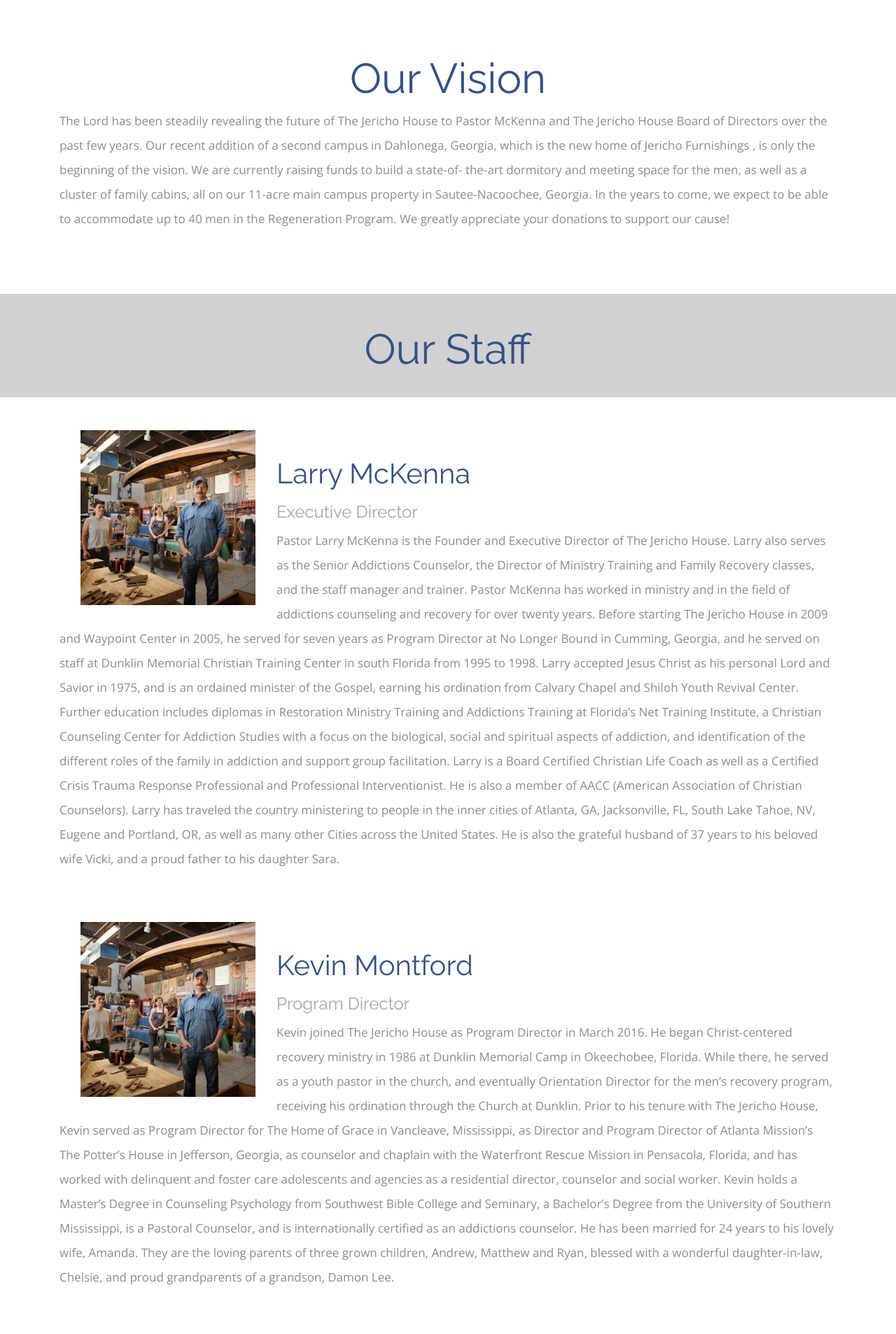
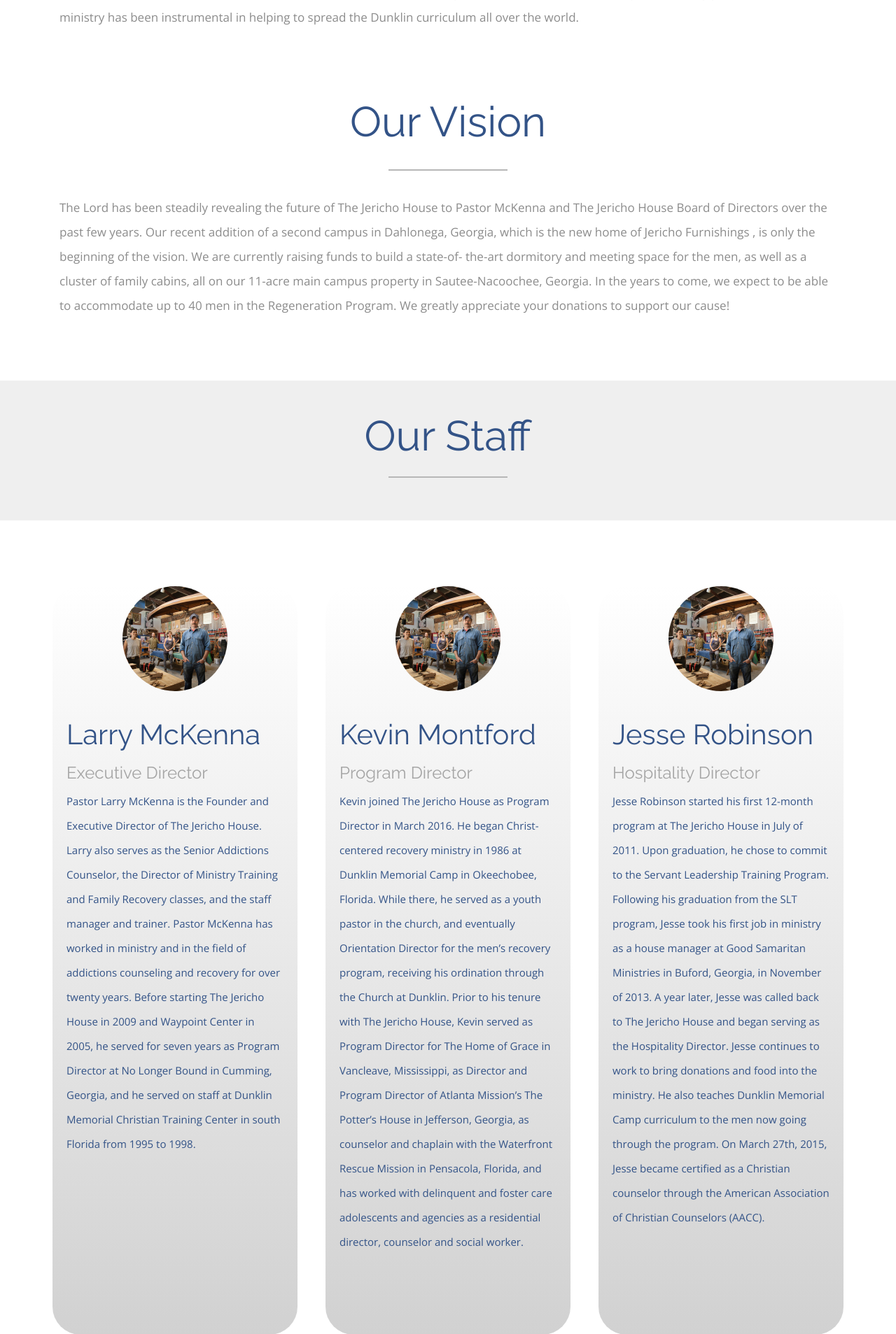
Before and after one commit to nlbstudios/Jericho, a PHP site: page /aboutus.html in a window 1280 px wide. Shown: the part 913-2820 px from the top of the page at 70% size. Run offline with PHP 8.4, Linux system fonts and the light colour scheme; some libraries are stand-ins or nearby versions.

Commit message:
Edited aboutus and industries pages

```diff
--- a/aboutus.html
+++ b/aboutus.html
@@ -38,6 +38,7 @@
 
         </div>
     </nav>
+    <div class="parallax-window" data-parallax="scroll" data-image-src="images/aboutustop5.png">
     <div class="container-fluid aboutheader_style">
         <div class="row">
             <div class="col-lg-12">
@@ -50,12 +51,14 @@
             </div>
         </div>
     </div>
+  </div>
     <div class="topslider_bottom_border"></div>
 
     <div class="container aboutsection_spacing">
         <div class="row about__text">
             <div class="col-lg-12">
                 <div class="blocktitle text-center">Our History</div>
+                <div class="titleunderline_centered"></div>
                 <p>The Jericho House was founded on September 2009 by Pastor Larry McKenna. A graduate of Dunklin Memorial Camp in Okeechobee, Florida, Pastor McKenna felt the call of the Lord to establish a safe haven for men seeking to escape the deadly
                     grips of addictions of all kinds. The Jericho House uses the same curriculum that has been saving lives at Dunklin Memorial Camp for over fifty years, and our ministry has been instrumental in helping to spread the Dunklin curriculum
                     all over the world.</p>
@@ -68,6 +71,7 @@
         <div class="row about__text">
             <div class="col-lg-12">
                 <div class="blocktitle text-center">Our Vision</div>
+                <div class="titleunderline_centered"></div>
                 <p>The Lord has been steadily revealing the future of The Jericho House to Pastor McKenna and The Jericho House Board of Directors over the past few years. Our recent addition of a second campus in Dahlonega, Georgia, which is the new home
                     of Jericho Furnishings , is only the beginning of the vision. We are currently raising funds to build a state-of- the-art dormitory and meeting space for the men, as well as a cluster of family cabins, all on our 11-acre main campus
                     property in Sautee-Nacoochee, Georgia. In the years to come, we expect to be able to accommodate up to 40 men in the Regeneration Program. We greatly appreciate your donations to support our cause!</p>
@@ -75,87 +79,80 @@
         </div>
     </div>
     <div class="ourstaff__title_div">
-      <h1 class="blocktitle text-center">Our Staff</h1>
+        <h1 class="blocktitle text-center">Our Staff</h1>
+            <div class="titleunderline_centered"></div>
     </div>
 
-    <div class="container aboutsection_spacing">
-        <div class="row staffcontent">
-            <div class="col-lg-12">
-                <div class="pull-left"><img src="images/industryplaceholder.png" alt="placeholder image" class="img-responsive staffpic"></div>
+    <div class="container">
+        <div class="row">
+            <div class="col-lg-4">
+              <div class="staffblock" id="staffgrad">
+                <div><img src="images/industryplaceholder.png" alt="placeholder image" class="img-responsive staffpic_test"></div>
                 <h1 class="staffname">Larry McKenna</h1>
-
                 <h3 class="stafftitle">Executive Director</h3>
-                <p>Pastor Larry McKenna is the Founder and Executive Director of The Jericho House. Larry also serves as the Senior Addictions Counselor, the Director of Ministry Training and Family Recovery classes, and the staff manager and trainer. Pastor
+                <p id="staffcontent">Pastor Larry McKenna is the Founder and Executive Director of The Jericho House. Larry also serves as the Senior Addictions Counselor, the Director of Ministry Training and Family Recovery classes, and the staff manager and trainer. Pastor
                     McKenna has worked in ministry and in the field of addictions counseling and recovery for over twenty years. Before starting The Jericho House in 2009 and Waypoint Center in 2005, he served for seven years as Program Director at No
-                    Longer Bound in Cumming, Georgia, and he served on staff at Dunklin Memorial Christian Training Center in south Florida from 1995 to 1998. Larry accepted Jesus Christ as his personal Lord and Savior in 1975, and is an ordained minister
-                    of the Gospel, earning his ordination from Calvary Chapel and Shiloh Youth Revival Center. Further education includes diplomas in Restoration Ministry Training and Addictions Training at Florida’s Net Training Institute, a Christian
-                    Counseling Center for Addiction Studies with a focus on the biological, social and spiritual aspects of addiction, and identification of the different roles of the family in addiction and support group facilitation. Larry is a Board
-                    Certified Christian Life Coach as well as a Certified Crisis Trauma Response Professional and Professional Interventionist. He is also a member of AACC (American Association of Christian Counselors). Larry has traveled the country
-                    ministering to people in the inner cities of Atlanta, GA, Jacksonville, FL, South Lake Tahoe, NV, Eugene and Portland, OR, as well as many other Cities across the United States. He is also the grateful husband of 37 years to his beloved
-                    wife Vicki, and a proud father to his daughter Sara.</p>
+                    Longer Bound in Cumming, Georgia, and he served on staff at Dunklin Memorial Christian Training Center in south Florida from 1995 to 1998.</p>
             </div>
+          </div>
+            <div class="col-lg-4">
+              <div class="staffblock" id="staffgrad">
+                <div><img src="images/industryplaceholder.png" alt="placeholder image" class="img-responsive staffpic_test"></div>
+                <h1 class="staffname">Kevin Montford</h1>
+                <h3 class="stafftitle">Program Director</h3>
+                <p id="staffcontent">Kevin joined The Jericho House as Program Director in March 2016. He began Christ-centered recovery ministry in 1986 at Dunklin Memorial Camp in Okeechobee, Florida. While there, he served as a youth pastor in the church, and eventually
+                    Orientation Director for the men’s recovery program, receiving his ordination through the Church at Dunklin. Prior to his tenure with The Jericho House, Kevin served as Program Director for The Home of Grace in Vancleave, Mississippi,
+                    as Director and Program Director of Atlanta Mission’s The Potter’s House in Jefferson, Georgia, as counselor and chaplain with the Waterfront Rescue Mission in Pensacola, Florida, and has worked with delinquent and foster care adolescents
+                    and agencies as a residential director, counselor and social worker. </p>
+                    </div>
+            </div>
+            <div class="col-lg-4">
+              <div class="staffblock " id="staffgrad">
+                <div><img src="images/industryplaceholder.png" alt="placeholder image" class="img-responsive staffpic_test"></div>
+                <h1 class="staffname">Jesse Robinson</h1>
+                <h3 class="stafftitle">Hospitality Director</h3>
+                <p id="staffcontent">Jesse Robinson started his first 12-month program at The Jericho House in July of 2011. Upon graduation, he chose to commit to the Servant Leadership Training Program. Following his graduation from the SLT program, Jesse took his first
+                    job in ministry as a house manager at Good Samaritan Ministries in Buford, Georgia, in November of 2013. A year later, Jesse was called back to The Jericho House and began serving as the Hospitality Director. Jesse continues to work
+                    to bring donations and food into the ministry. He also teaches Dunklin Memorial Camp curriculum to the men now going through the program. On March 27th, 2015, Jesse became certified as a Christian counselor through the American Association
+                    of Christian Counselors (AACC).</p>
+            </div>
+          </div>
         </div>
     </div>
-    <div class="container aboutsection_spacing">
-        <div class="row staffcontent">
-            <div class="col-lg-12">
-                <div class="pull-left"><img src="images/industryplaceholder.png" alt="placeholder image" class="img-responsive staffpic"></div>
-                <h1 class="staffname">Kevin Montford</h1><br>
-                <h3 class="stafftitle">Program Director</h3>
-                <p>Kevin joined The Jericho House as Program Director in March 2016. He began Christ-centered recovery ministry in 1986 at Dunklin Memorial Camp in Okeechobee, Florida. While there, he served as a youth pastor in the church, and eventually
-                    Orientation Director for the men’s recovery program, receiving his ordination through the Church at Dunklin. Prior to his tenure with The Jericho House, Kevin served as Program Director for The Home of Grace in Vancleave, Mississippi,
-                    as Director and Program Director of Atlanta Mission’s The Potter’s House in Jefferson, Georgia, as counselor and chaplain with the Waterfront Rescue Mission in Pensacola, Florida, and has worked with delinquent and foster care adolescents
-                    and agencies as a residential director, counselor and social worker. Kevin holds a Master’s Degree in Counseling Psychology from Southwest Bible College and Seminary, a Bachelor’s Degree from the University of Southern Mississippi,
-                    is a Pastoral Counselor, and is internationally certified as an addictions counselor. He has been married for 24 years to his lovely wife, Amanda. They are the loving parents of three grown children, Andrew, Matthew and Ryan, blessed
-                    with a wonderful daughter-in-law, Chelsie, and proud grandparents of a grandson, Damon Lee.</p>
-            </div>
-        </div>
+<div class="container">
+  <div class="row">
+    <div class="col-lg-4 col-lg-offset-1">
+      <div class="staffblock" id="staffgrad">
+        <div><img src="images/industryplaceholder.png" alt="placeholder image" class="img-responsive staffpic_test"></div>
+        <h1 class="staffname">Brantley Tribble</h1>
+        <h3 class="stafftitle">Administration Director</h3>
+        <p id="staffcontent">Brantley Tribble entered The Jericho House Regeneration Program on November 3, 2014. Months before his graduation in November of 2015, Brantley heard the calling of God to continue serving the program as a Servant Leadership Trainee. Brantley
+            joined The Jericho House as a full-time staff member May 1, 2016 and serves as the Administration Director. As a client in the program, Brantley joined in the efforts to prepare for The Jericho House 2015 Annual Golf Tournament. It
+            was at this time that Brantley demonstrated his administrative gifting. He continued to work in the office for the remainder of his 12-month program, where he learned program policies and procedures and administrative functions including
+            financial, legal, and medical processes. After becoming a Servant Leader, Brantley assisted in record keeping and financial management for The Jericho House.</p>
+
+      </div>
+
     </div>
-    <div class="container aboutsection_spacing">
-        <div class="row staffcontent">
-            <div class="col-lg-12">
-                <div class="pull-left"><img src="images/industryplaceholder.png" alt="placeholder image" class="img-responsive staffpic"></div>
-                <h1 class="staffname">Jesse Robinson</h1><br>
-                <h3 class="stafftitle">Hospitality Director</h3>
-                <p>Jesse Robinson started his first 12-month program at The Jericho House in July of 2011. Upon graduation, he chose to commit to the Servant Leadership Training Program. Following his graduation from the SLT program, Jesse took his first
-                    job in ministry as a house manager at Good Samaritan Ministries in Buford, Georgia, in November of 2013. A year later, Jesse was called back to The Jericho House and began serving as the Hospitality Director. Jesse continues to work
-                    to bring donations and food into the ministry. He also teaches Dunklin Memorial Camp curriculum to the men now going through the program. On March 27th, 2015, Jesse became certified as a Christian counselor through the American Association
-                    of Christian Counselors (AACC). Jesse is recently married to his beloved Maeve. Her work and service lies at a women’s ministry called Freedom Hill: A Recovery Home for Women, located in Demorest, Georgia. Jesse and Maeve know their
-                    calling is in Christ-centered recovery. They plan to further their education in the field of recovery, travel to bring the message and tools of healing through Christ to others, and hopefully start a family someday.</p>
-            </div>
-        </div>
+    <div class="col-lg-4 col-lg-offset-2">
+      <div class="staffblock" id="staffgrad">
+        <div><img src="images/industryplaceholder.png" alt="placeholder image" class="img-responsive staffpic_test"></div>
+        <h1 class="staffname">Joel Beauchamp</h1>
+        <h3 class="stafftitle">Foriegn Missions</h3>
+        <p id="staffcontent">In 2008 Joel attended the Waypoint Center's 12 month regeneration program where he first met Pastor Larry McKenna. Upon completing the program Joel stayed for the Servant Leadership Training and heard the call to be in full time ministry
+            helping others lost in addiction find the loving healing relationship that Jesus Christ offers. Joel remained at Waypoint Center and served various roles, including as a member of staff and the Board of Directors. Joel has been mentored
+            and discipled in all phases of the Dunklin Model Curriculum used at The Jericho House which includes Orientation, Regeneration, Inner Healing, Discipleship, Servant Leadership Training and Family Recovery.</p>
+      </div>
+
     </div>
-    <div class="container aboutsection_spacing">
-        <div class="row staffcontent">
-            <div class="col-lg-12">
-                <div class="pull-left"><img src="images/industryplaceholder.png" alt="placeholder image" class="img-responsive staffpic"></div>
-                <h1 class="staffname">Brantley Tribble</h1><br>
-                <h3 class="stafftitle">Administration Director</h3>
-                <p>Brantley Tribble entered The Jericho House Regeneration Program on November 3, 2014. Months before his graduation in November of 2015, Brantley heard the calling of God to continue serving the program as a Servant Leadership Trainee. Brantley
-                    joined The Jericho House as a full-time staff member May 1, 2016 and serves as the Administration Director. As a client in the program, Brantley joined in the efforts to prepare for The Jericho House 2015 Annual Golf Tournament. It
-                    was at this time that Brantley demonstrated his administrative gifting. He continued to work in the office for the remainder of his 12-month program, where he learned program policies and procedures and administrative functions including
-                    financial, legal, and medical processes. After becoming a Servant Leader, Brantley assisted in record keeping and financial management for The Jericho House. Brantley currently participates in many other aspects of The Jericho House’s
-                    operations, including teaching class, helping with IT solutions, billing, and continues to serve in any added capacity required to support the ministry. He earned a Bachelor of Science in Business Management and Finance from The Georgia
-                    Institute of Technology and hopes to complete a Master’s Degree in the near future. He also aspires to earn various counseling certifications during his tenure as staff. Brantley is the loving father of a 3-year-old daughter, Adelaide,
-                    and strives to be a healthy, active father in her life.</p>
-            </div>
-        </div>
-    </div>
-    <div class="container aboutsection_spacing">
-        <div class="row staffcontent">
-            <div class="col-lg-12">
-                <div class="pull-left"><img src="images/industryplaceholder.png" alt="placeholder image" class="img-responsive staffpic"></div>
-                <h1 class="staffname">Joel Beauchamp</h1><br>
-                <h3 class="stafftitle">Foreign Missions</h3>
-                <p>In 2008 Joel attended the Waypoint Center's 12 month regeneration program where he first met Pastor Larry McKenna. Upon completing the program Joel stayed for the Servant Leadership Training and heard the call to be in full time ministry
-                    helping others lost in addiction find the loving healing relationship that Jesus Christ offers. Joel remained at Waypoint Center and served various roles, including as a member of staff and the Board of Directors. Joel has been mentored
-                    and discipled in all phases of the Dunklin Model Curriculum used at The Jericho House which includes Orientation, Regeneration, Inner Healing, Discipleship, Servant Leadership Training and Family Recovery. Joel is also certified as
-                    a Relapse Prevention Specialist with The Genesis Process. He has a B.A. in Counseling and is working on his certification as an addiction counselor with the Georgia Addiction Counselors Association. Joel's love for Jesus and his love
-                    for ministering to addicts has taken him all over the world from Georgia, Alaska, England and Kenya. Joel's favorite saying is “Jesus is a journey!” or in swahili “Jesu ni safari!” Joel lives with his wife Tara and their new addition
-                    Caroline in Commerce, GA.</p>
-            </div>
-        </div>
-    </div>
+  </div>
+
+</div>
+
+
+
+
+
     <footer class="footer-bg">
         <div class="centered-footer">
             <a href="http://www.facebook.com" class="iconlink" target="_blank"><i class="fa fa-facebook-square fa-4x footer-icons"></i></a>
--- a/style.css
+++ b/style.css
@@ -18,6 +18,7 @@
     color: #8c8c8c;
 }
 
+/* Link Styling */
 a {
     font-family: 'Open Sans', sans-serif;
     text-decoration: none;
@@ -25,7 +26,6 @@
 }
 
 a:hover {
-    /*background-color: black;*/
     color: #8c8c8c;
     text-decoration: none;
 }
@@ -43,6 +43,12 @@
 a:-webkit-any-link {
     text-decoration: none;
 }
+
+#phonelink{
+  color:#335387;
+}
+
+/* End link styling */
 
 .blocktitle {
     font-family: 'Raleway';
@@ -100,7 +106,7 @@
 .navbar-default .navbar-nav li a:hover, .navbar-default .navbar-nav>li>a:focus {
     background-color: #335387;
     color: white;
-    border-radius:10px;
+    border-radius:8px;
 }
 
 /* End Header Styling */
@@ -307,7 +313,6 @@
 
 .aboutheader_style {
     padding: 4% 0px 4% 0px;
-    background: url(images/aboutustop5.png) no-repeat top fixed;
     height: 530px;
     display: flex;
     flex-direction: column;
@@ -374,18 +379,51 @@
 
 /* Staff Section */
 
-.stafftitle_underline {
-    width: 100%;
-    height: 3px;
-    background-color: #cccccc;
-    margin: -8px 0px 0px 20%;
+/* Test styling for staff section */
+
+.staffblock{
+  /*background-color: #d1d1d1;*/
+  padding: 0px 20px 20px 20px;
+  margin: 30px 5px 30px 5px;
+  border-radius: 40px;
+  height: 1070px;
 }
 
+.staffblock2{
+  /*background-color: #d1d1d1;*/
+  padding: 0px 10px 10px 10px;
+  margin: 30px 5px 50px 5px;
+  border-radius: 40px;
+  border-left: 2px solid #d1d1d1;
+  border-bottom: 2px solid #d1d1d1;
+  border-right: 2px solid #d1d1d1;
+  height: 1050px;
+}
+
+
+#staffgrad {
+    background: #d1d1d1; /* For browsers that do not support gradients */
+    background: -webkit-linear-gradient(white, #d1d1d1); /* For Safari 5.1 to 6.0 */
+    background: -o-linear-gradient(white, #d1d1d1); /* For Opera 11.1 to 12.0 */
+    background: -moz-linear-gradient(white, #d1d1d1); /* For Firefox 3.6 to 15 */
+    background: linear-gradient(white, #d1d1d1); /* Standard syntax (must be last) */
+}
+
+.staffpic_test{
+  width:150px;
+  border-radius:50%;
+  margin: 0px auto 0px auto;
+}
+
+/* End test styling for staff styling */
+
+
 .ourstaff__title_div{
-  background-color:#d1d1d1;
+  background-color:#efefef;
   padding:2% 0px 2% 0px;
   margin-bottom:5%;
 }
+
 
 .staffpic {
     margin: 0px 30px 20px 30px;
@@ -393,7 +431,7 @@
 }
 
 .staffname {
-    display: inline-block;
+    /*display: inline-block;*/
     font-size: 40px;
     margin: 40px 0px 0px 0px;
     color: #335387;
@@ -403,8 +441,9 @@
     color: #a5a5a5;
 }
 
-.staffcontent {
-    margin: -17px 0 0 0;
+#staffcontent {
+    font-size:15px;
+    color: #335387;
 }
 
 
@@ -415,7 +454,6 @@
 
 .ourprogram_header_style {
     padding: 4% 0px 4% 0px;
-    background: url(images/ourprogramtop5.png) no-repeat top fixed;
     height:530px;
     display: flex;
     flex-direction: column;
@@ -442,7 +480,7 @@
 }
 
 .program__requirements_title{
-  background-color: #d1d1d1;
+  background-color: #efefef;
   padding:1.5% 0px 1.5% 0px;
 }
 
@@ -465,7 +503,17 @@
 
 /* Industries Page Styling*/
 
+.industries_header_style{
+  padding: 4% 0px 4% 0px;
+  height:530px;
+  display: flex;
+  flex-direction: column;
+  justify-content: center;
+}
 
+.spacer{
+  height: 10000px;
+}
 /* End Industries Page Styling */
 
 
@@ -519,6 +567,12 @@
 
 /* Media Querys */
 
+@media (max-width: 1200px) {
+  .staffblock{
+    height:auto;
+  }
+}
+
 @media (max-width: 993px) {
     .sliderbuttons_stack {
         margin-bottom: 50px;
```
Also changed, not shown: index.html (+6 -8 lines), industries.html (+34 -12 lines), theprogram.html (+10 -5 lines), 1 other file.
